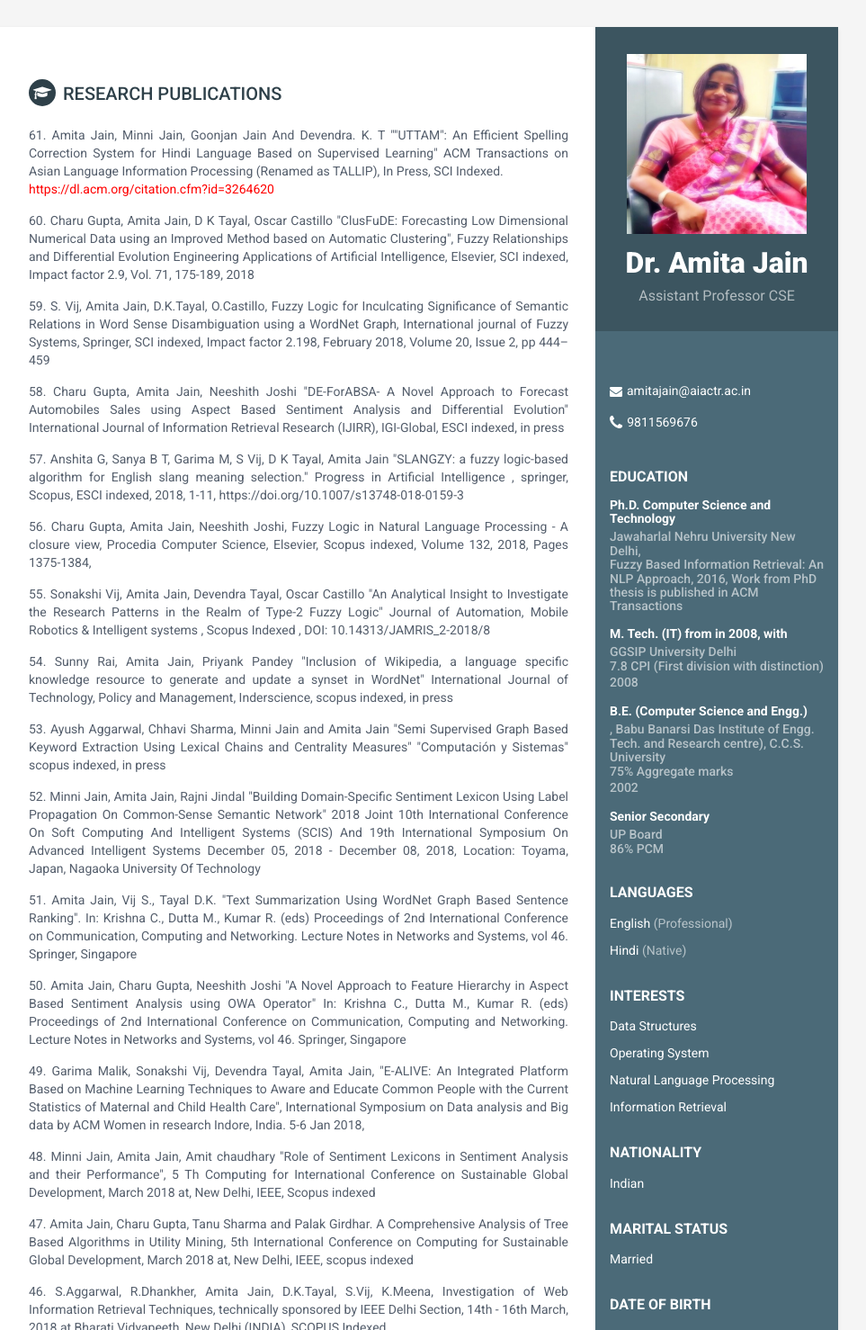
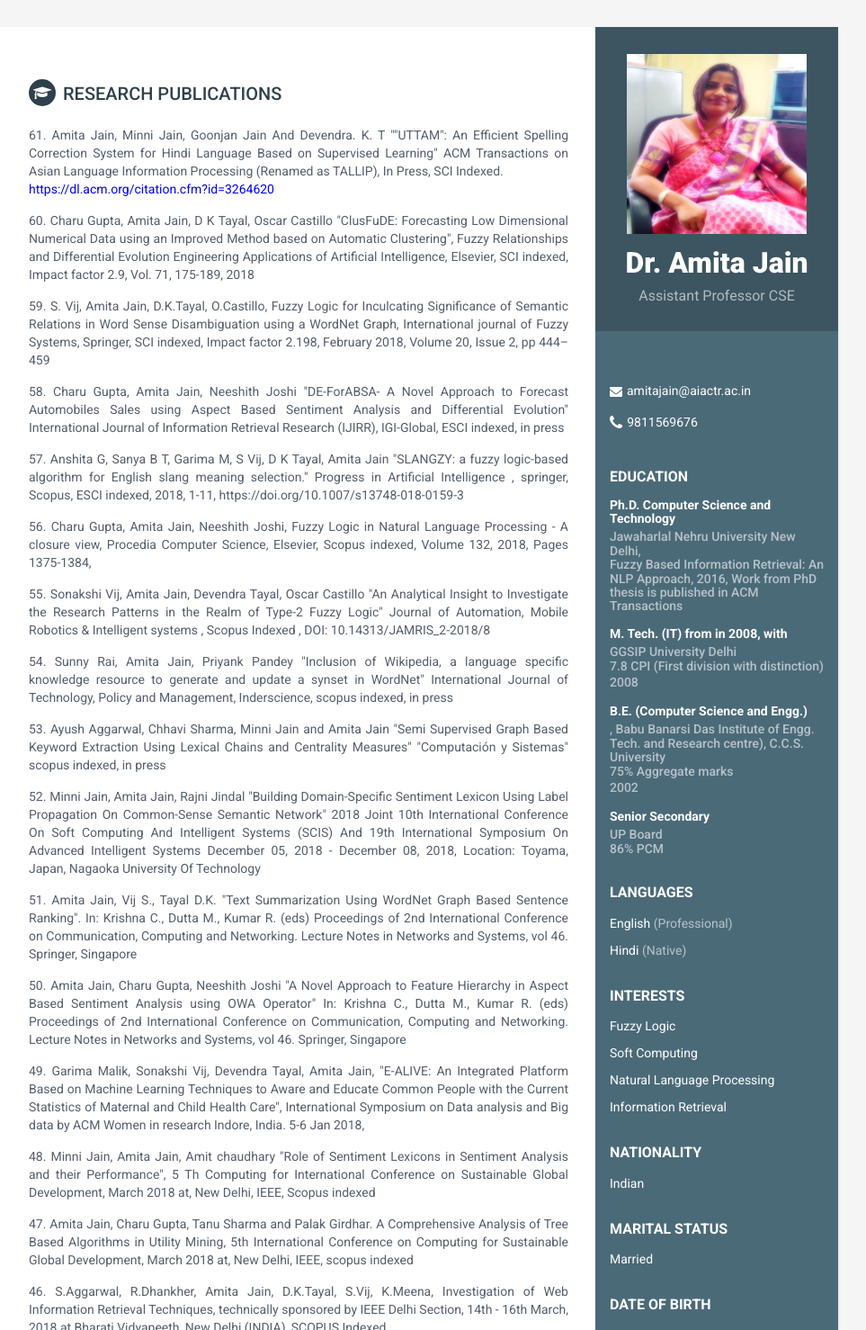
Before and after one commit to dr-amita-jain/dr-amita-jain.github.io, a plain HTML site: page index.html in a window 1280 px wide. Shown: the top 1478 px of the page at 90% size, without its empty margins (188-1151 px from the left). Drawn offline with Linux system fonts and the light colour scheme.

Commit message:
add change

```diff
--- a/index.html
+++ b/index.html
@@ -77,9 +77,9 @@
             <div class="interests-container container-block">
                 <h2 class="container-block-title">Interests</h2>
                 <ul class="list-unstyled interests-list">
-                    <li>Data Structures
+                    <li>Fuzzy Logic
                         </li>
-                    <li>Operating System
+                    <li>Soft Computing
                         </li>
                     <li>Natural Language Processing
                         </li>
@@ -135,7 +135,7 @@
                                 61. Amita Jain, Minni Jain, Goonjan Jain And Devendra. K. T ""UTTAM": An Efficient Spelling Correction System for Hindi Language Based on Supervised
                                 Learning" ACM Transactions on Asian Language Information Processing
                                 (Renamed as TALLIP), In Press, SCI Indexed.<br>
-				<a href="https://dl.acm.org/citation.cfm?id=3264620" style="color:red;">https://dl.acm.org/citation.cfm?id=3264620</a>
+				<a href="https://dl.acm.org/citation.cfm?id=3264620" style="color:blue;">https://dl.acm.org/citation.cfm?id=3264620</a>
                         </div>
                 </div>
                 <div class="item">
```
